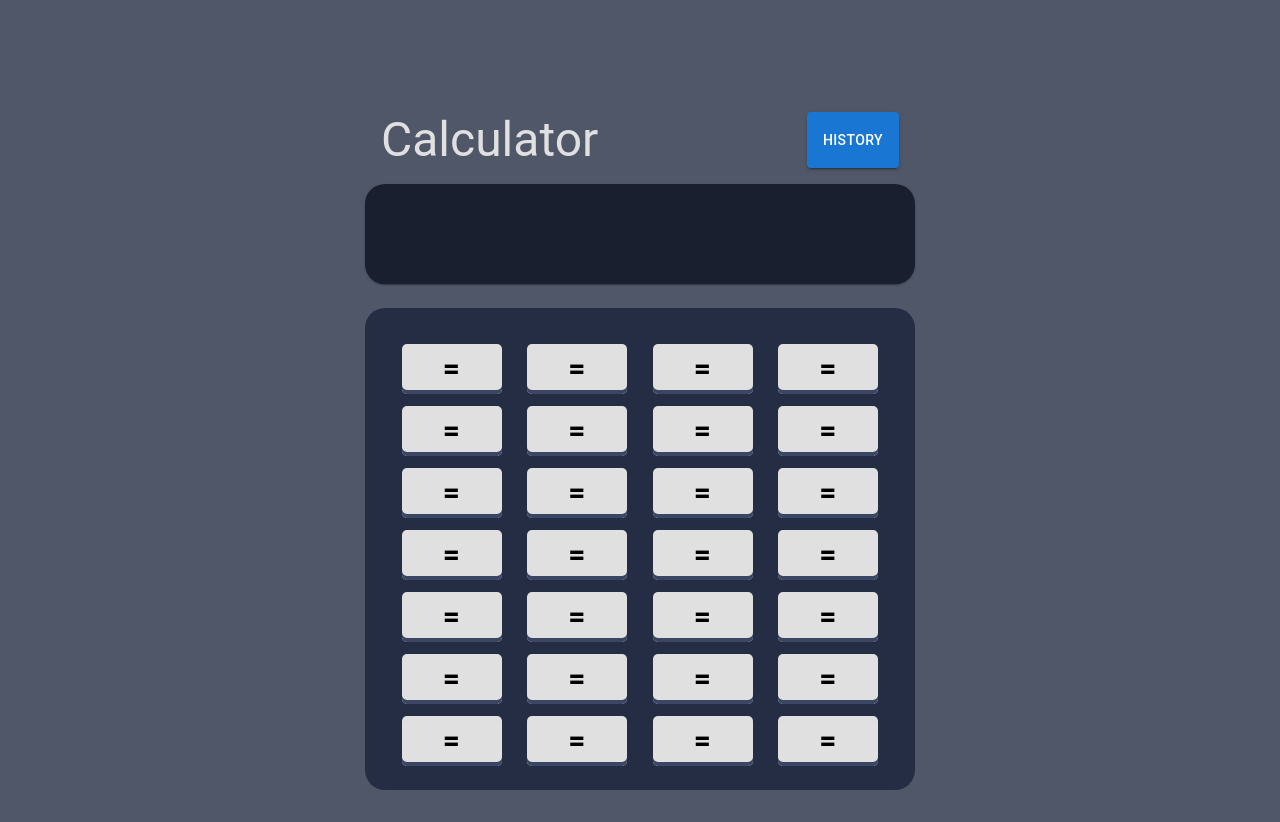
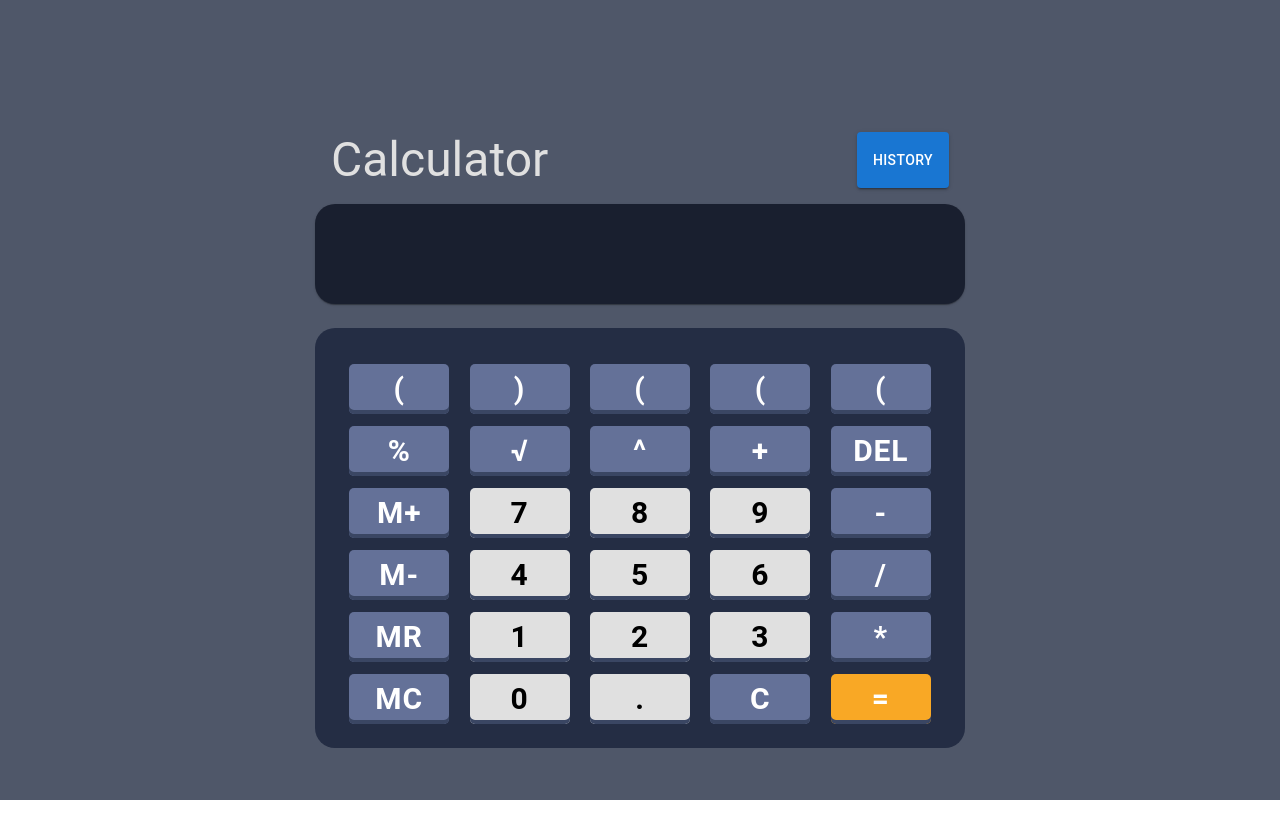
Before and after one commit to nt7nguye/vial-take-home, a React (Vite) app in the folder frontend/: page / in a window 1280 px wide. After the commit the page ends 800 px from the top, so only its background shows below. Built offline with nearby package versions, Linux system fonts and the light colour scheme.

Commit message:
wired up the buttons correctly

```diff
--- a/frontend/src/components/Button.tsx
+++ b/frontend/src/components/Button.tsx
@@ -2,17 +2,32 @@ import * as React from 'react';
 import Button from '@mui/material/Button';
 import { styled } from '@mui/material/styles';
 import { Grid } from '@mui/material';
+
+type ButtonType = 'value' | 'sign' | 'equal';
+
 export interface ButtonProps {
-    type: string;
+    type: 'value' | 'sign' | 'equal';
     value: string;
     onClick: () => void;
 }
 
-const StyledButton = styled(Button)(({ theme }) => ({
-    backgroundColor: '#e0e0e0',
-    color: theme.palette.common.black,
+const backgroundColors = {
+    'value': '#e0e0e0',
+    'sign': '#647198',
+    'equal': '#f9a825',
+}
+
+const hoverColors = {
+    'value': '#e0e0ff',
+    'sign': '#6472ff',
+    'equal': '#f9a8ff',
+}
+
+const StyledButton = styled(Button)(({ theme, type}) => ({
+    backgroundColor: type !== undefined ? backgroundColors[type as ButtonType] : '#e0e0e0',
+    color: type === 'value' ? theme.palette.common.black : theme.palette.common.white,
     '&:hover': {
-        backgroundColor: '#d5d5d5',
+        backgroundColor: type !== undefined ? hoverColors[type as ButtonType] : '#e0e0e0',
     },
     width: 100,
     height: 50,
@@ -25,7 +40,7 @@ const StyledButton = styled(Button)(({ theme }) => ({
 
 const CalcButton: React.FC<ButtonProps> = ({type, value, onClick}) => {
     return (
-        <Grid item xs={3} sx={{marginTop: 1.5}} alignContent="center">
+        <Grid item xs={2.4} sx={{marginTop: 1.5}} alignContent="center">
             <StyledButton
                 type={type}
                 value={value}
--- a/frontend/src/components/Calculator.tsx
+++ b/frontend/src/components/Calculator.tsx
@@ -8,12 +8,9 @@ import CalcButton from "./Button";
 const Calculator: React.FC<{}> = () => {
     const evaluator = new Evaluator();
     // Core state of the calculator
-    const [expr, setExpr] = React.useState("");
-    const [prevExpr, setPrevExpr] = React.useState("");
-
-    //TODO
-    const [register, setRegister] = React.useState(0);
-    // TODO
+    const [expr, setExpr] = React.useState<string>("");
+    const [prevExpr, setPrevExpr] = React.useState<string>("");
+    const [register, setRegister] = React.useState<number>(0);
     const [history, setHistory] = React.useState();
 
     // Validity checks for the expression
@@ -21,14 +18,33 @@ const Calculator: React.FC<{}> = () => {
     const [parenthesisBalance, setParenthesisBalance] = React.useState(0);
     const [expectValue, setExpectValue] = React.useState(true);
 
-    function valueClickHandler(value: string) {
+    const valueButtonPropsGenerator = (value: string): ButtonProps => ({
+        type: "value",
+        value: value,
+        onClick: () => {
             setExpr(expr + value);
             if (expectValue) {
                 setExpectValue(false);
             };
+        },
+    })
+
+    const dotButtonProps: ButtonProps = {
+        type: "value",
+        value: ".",
+        onClick: () => {
+            if (!dotExistInExpr) {
+                setExpr(expr + ".");
+                setDotExistInExpr(true);
             }
+        },
+    };
 
-    const signClickHandler = (sign: string) => {
+    // const signs = ["+", "-", "*", "/", "^", "√"];
+    const signButtonPropsGenerator = (sign: string): ButtonProps => ({
+        type: "sign",
+        value: sign,
+        onClick: () => {
             if (expectValue && sign !== "-" && sign !== "√") {
                 return;
             }
@@ -36,33 +52,7 @@ const Calculator: React.FC<{}> = () => {
             setDotExistInExpr(false);
             setExpectValue(true);
         }
-
-    const dotClickHandler = () => {
-        if (!dotExistInExpr) {
-            setExpr(expr + ".");
-            setDotExistInExpr(true);
-        }
-    };
-
-    const values = ["1", "2", "3", "4", "5", "6", "7", "8", "9", "0"];
-    const valueButtonProps: ButtonProps[] = values.map((value) => ({
-        className: "valueButton",
-        value: value,
-        onClick: () => valueClickHandler(value),
-    }));
-
-    const dotButtonProps: ButtonProps = {
-        type: "valueButton",
-        value: ".",
-        onClick: () => dotClickHandler(),
-    };
-
-    const signs = ["+", "-", "*", "/", "^", "√"];
-    const signButtonProps: ButtonProps[] = signs.map((sign) => ({
-        className: "signButton",
-        value: sign,
-        onClick: () => signClickHandler(sign),
-    }));
+    });
 
     const percentageClickHandler = () => {
         if (expectValue) {
@@ -73,7 +63,7 @@ const Calculator: React.FC<{}> = () => {
     };
 
     const percentageButtonProps: ButtonProps = {
-        type: "signButton",
+        type: "sign",
         value: "%",
         onClick: () => percentageClickHandler(),
     }
@@ -95,10 +85,44 @@ const Calculator: React.FC<{}> = () => {
     };
 
     const bracketButtonProps: ButtonProps[] = brackets.map((bracket) => ({
-        className: "signButton",
+        type: "sign",
         value: bracket,
         onClick: () => bracketClickHandler(bracket),
     }));
+
+    const memoryAddButtonProps: ButtonProps = {
+        type: "sign",
+        value: "M+",
+        onClick: () => {
+            equalClickHandler();
+            setRegister(register + Number(expr));
+        }
+    }
+
+    const memoryMinusButtonProps: ButtonProps = {
+        type: "sign",
+        value: "M-",
+        onClick: () => {
+            equalClickHandler();
+            setRegister(register - Number(expr));
+        }
+    }
+
+    const memoryRecallButtonProps: ButtonProps = {
+        type: "sign",
+        value: "MR",
+        onClick: () => {
+            setExpr(register.toString());
+        }
+    }
+
+    const memoryClearButtonProps: ButtonProps = {
+        type: "sign",
+        value: "MC",
+        onClick: () => {
+            setRegister(0);
+        }
+    }
 
     const equalClickHandler = () => {
         try {
@@ -111,10 +135,19 @@ const Calculator: React.FC<{}> = () => {
     };
 
     const equalButtonProps: ButtonProps = {
-        type: "equalButton",
+        type: "equal",
         value: "=",
         onClick: () => equalClickHandler(),
     };
+
+    const delButtonProps: ButtonProps = {
+        type: "sign",
+        value: "DEL",
+        onClick: () => {
+            const newExpr = expr.slice(0, -1);
+            setExpr(newExpr);
+        },
+    }
 
     const clearClickHandler = () => {
         setExpr("");
@@ -124,7 +157,7 @@ const Calculator: React.FC<{}> = () => {
     };
 
     const clearButtonProps: ButtonProps = {
-        type: "clearButton",
+        type: "sign",
         value: "C",
         onClick: () => clearClickHandler(),
     };
@@ -144,7 +177,7 @@ const Calculator: React.FC<{}> = () => {
                 alignItems: 'center',
             }}
         >
-            <Grid container maxWidth={550}>
+            <Grid container maxWidth={650}>
                 <Grid item xs={12}>
                     <Box
                         sx={{
@@ -183,44 +216,52 @@ const Calculator: React.FC<{}> = () => {
                             borderRadius: 5,
                         }}
                     >
+                        <Box
+                            sx={{
+                                height: 30
+                            }}
+                        >
                             <Typography component="h1" variant="h6" align="right">{prevExpr}</Typography>
+                        </Box>
                         <Typography component="h1" variant="h4" align="right">{expr}</Typography>
                     </Paper>
                 </Grid>
                 <Grid container xs={12} sx={{ backgroundColor: "#242d44", marginTop: 3, padding: 3, borderRadius: 5}}>
-                    <CalcButton {...equalButtonProps} />
-                    <CalcButton {...equalButtonProps} />
-                    <CalcButton {...equalButtonProps} />
-                    <CalcButton {...equalButtonProps} />
+                    <CalcButton {...bracketButtonProps[0]} />
+                    <CalcButton {...bracketButtonProps[1]} />
+                    {/* TODO: Get more functionalities to round out the calculator */}
+                    <CalcButton {...bracketButtonProps[0]} />
+                    <CalcButton {...bracketButtonProps[0]} />
+                    <CalcButton {...bracketButtonProps[0]} />
 
-                    <CalcButton {...equalButtonProps} />
-                    <CalcButton {...equalButtonProps} />
-                    <CalcButton {...equalButtonProps} />
-                    <CalcButton {...equalButtonProps} />
+                    <CalcButton {...percentageButtonProps} />
+                    <CalcButton {...signButtonPropsGenerator("√")} />
+                    <CalcButton {...signButtonPropsGenerator("^")} />
+                    <CalcButton {...signButtonPropsGenerator("+")} />
+                    <CalcButton {...delButtonProps} />
 
-                    <CalcButton {...equalButtonProps} />
-                    <CalcButton {...equalButtonProps} />
-                    <CalcButton {...equalButtonProps} />
-                    <CalcButton {...equalButtonProps} />
+                    <CalcButton {...memoryAddButtonProps} />
+                    <CalcButton {...valueButtonPropsGenerator("7")} />
+                    <CalcButton {...valueButtonPropsGenerator("8")} />
+                    <CalcButton {...valueButtonPropsGenerator("9")} />
+                    <CalcButton {...signButtonPropsGenerator("-")} />
 
-                    <CalcButton {...equalButtonProps} />
-                    <CalcButton {...equalButtonProps} />
-                    <CalcButton {...equalButtonProps} />
-                    <CalcButton {...equalButtonProps} />
+                    <CalcButton {...memoryMinusButtonProps} />
+                    <CalcButton {...valueButtonPropsGenerator("4")} />
+                    <CalcButton {...valueButtonPropsGenerator("5")} />
+                    <CalcButton {...valueButtonPropsGenerator("6")} />
+                    <CalcButton {...signButtonPropsGenerator("/")} />
 
-                    <CalcButton {...equalButtonProps} />
-                    <CalcButton {...equalButtonProps} />
-                    <CalcButton {...equalButtonProps} />
-                    <CalcButton {...equalButtonProps} />
+                    <CalcButton {...memoryRecallButtonProps} />
+                    <CalcButton {...valueButtonPropsGenerator("1")} />
+                    <CalcButton {...valueButtonPropsGenerator("2")} />
+                    <CalcButton {...valueButtonPropsGenerator("3")} />
+                    <CalcButton {...signButtonPropsGenerator("*")} />
 
-                    <CalcButton {...equalButtonProps} />
-                    <CalcButton {...equalButtonProps} />
-                    <CalcButton {...equalButtonProps} />
-                    <CalcButton {...equalButtonProps} />
-
-                    <CalcButton {...equalButtonProps} />
-                    <CalcButton {...equalButtonProps} />
-                    <CalcButton {...equalButtonProps} />
+                    <CalcButton {...memoryClearButtonProps} />
+                    <CalcButton {...valueButtonPropsGenerator("0")} />
+                    <CalcButton {...dotButtonProps} />
+                    <CalcButton {...clearButtonProps} />
                     <CalcButton {...equalButtonProps} />
                 </Grid>
             </Grid>
```
Lines whose indentation alone changed are shown as unchanged.
